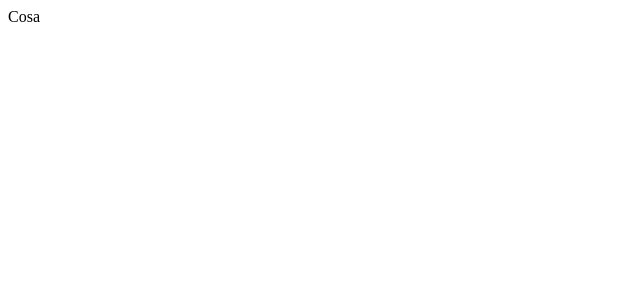
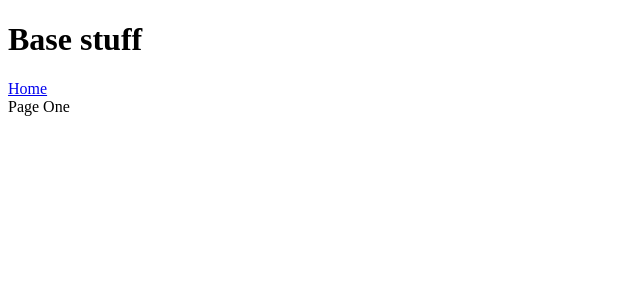
Before and after one commit to andres-gr/kc-web, a React app in the folder environments/frontend/: page /one in a window 1280 px wide. Shown: the top 300 px of the page, without its empty margins (0-640 px from the left). Built offline with nearby package versions, Linux system fonts and the light colour scheme; the HTML template or start-up script is replaced by a standard one.

Commit message:
setup minimal pages

```diff
--- a/environments/frontend/package.json
+++ b/environments/frontend/package.json
@@ -14,11 +14,12 @@
     "@babel/core": "^7.8.0",
     "@hot-loader/react-dom": "^16.11.0",
     "axios": "^0.19.1",
-    "immer": "^5.2.1",
+    "immer": "^5.3.0",
     "lodash": "^4.17.15",
     "prop-types": "^15.7.2",
     "react": "^16.12.0",
     "react-hot-loader": "^4.12.18",
+    "react-router": "^5.1.2",
     "react-router-dom": "^5.1.2",
     "zustand": "^2.2.2"
   },
@@ -30,6 +31,7 @@
     "@types/prop-types": "^15.7.3",
     "@types/react": "^16.9.17",
     "@types/react-dom": "^16.9.4",
+    "@types/react-router": "^5.1.4",
     "@types/react-router-dom": "^5.1.3",
     "@typescript-eslint/eslint-plugin": "^2.16.0",
     "@typescript-eslint/parser": "^2.16.0",
--- /dev/null
+++ b/environments/frontend/src/App.tsx
@@ -0,0 +1,29 @@
+import React, { FC } from 'react'
+import {
+  BrowserRouter,
+  Route,
+  Switch,
+} from 'react-router-dom'
+import Home from 'Pages/Home'
+import One from 'Pages/One'
+
+const App: FC = () => (
+  <BrowserRouter>
+    <Switch>
+      <Route
+        exact
+        path="/"
+      >
+        <Home />
+      </Route>
+      <Route
+        exact
+        path="/one"
+      >
+        <One />
+      </Route>
+    </Switch>
+  </BrowserRouter>
+)
+
+export default App
--- a/environments/frontend/src/components/App.tsx
+++ /dev/null
@@ -1,9 +0,0 @@
-import React, { FC } from 'react'
-
-const App: FC = () => (
-  <div>
-    <span>Cosa</span>
-  </div>
-)
-
-export default App
--- a/environments/frontend/src/index.tsx
+++ b/environments/frontend/src/index.tsx
@@ -1,5 +1,5 @@
 import React from 'react'
 import { render } from 'react-dom'
-import App from 'Components/App'
+import App from './App'
 
 render(<App />, document.getElementById('app-root'))
--- /dev/null
+++ b/environments/frontend/src/layouts/Base/index.tsx
@@ -0,0 +1,19 @@
+import React, { FC } from 'react'
+import { ChildrenProps } from 'Utils/types'
+import { Link } from 'react-router-dom'
+
+const Base: FC = ({ children }: ChildrenProps) => (
+  <div>
+    <h1>Base stuff</h1>
+    <div>
+      <Link
+        to="/"
+      >
+        Home
+      </Link>
+    </div>
+    { children }
+  </div>
+)
+
+export default Base
--- /dev/null
+++ b/environments/frontend/src/pages/Home/index.tsx
@@ -0,0 +1,17 @@
+import React, { FC } from 'react'
+import { Link } from 'react-router-dom'
+
+const Home: FC = () => (
+  <div>
+    <div>
+      <Link
+        to="/one"
+      >
+        One
+      </Link>
+    </div>
+    <span>Home</span>
+  </div>
+)
+
+export default Home
--- /dev/null
+++ b/environments/frontend/src/pages/One/index.tsx
@@ -0,0 +1,10 @@
+import React, { FC } from 'react'
+import Base from 'Layouts/Base'
+
+const One: FC = () => (
+  <Base>
+    <span>Page One</span>
+  </Base>
+)
+
+export default One
--- /dev/null
+++ b/environments/frontend/src/utils/types.ts
@@ -0,0 +1,5 @@
+import { ReactNode } from 'react'
+
+export interface ChildrenProps {
+  children: ReactNode
+}
--- a/environments/frontend/webpack/alias.js
+++ b/environments/frontend/webpack/alias.js
@@ -2,7 +2,13 @@ const path = require('path');
 const rootPath = require('./path');
 
 const alias = {
+  'Api': path.join(rootPath, './src/api'),
   'Components': path.join(rootPath, './src/components'),
+  'Hooks': path.join(rootPath, './src/hooks'),
+  'Layouts': path.join(rootPath, './src/layouts'),
+  'Pages': path.join(rootPath, './src/pages'),
+  'Styles': path.join(rootPath, './src/styles'),
+  'Utils': path.join(rootPath, './src/utils'),
   'react-dom': '@hot-loader/react-dom',
 };
 
--- a/package.json
+++ b/package.json
@@ -20,7 +20,7 @@
   },
   "devDependencies": {
     "cross-env": "^6.0.3",
-    "husky": "^4.0.7",
+    "husky": "^4.0.9",
     "npm-run-all": "^4.1.5",
     "yarn": "^1.21.1"
   },
```
Also changed, not shown: environments/frontend/tsconfig.json (+22 -1 lines), environments/frontend/src/api/index.ts (added), 1 other file (tests, documents, lock files or other folders).
